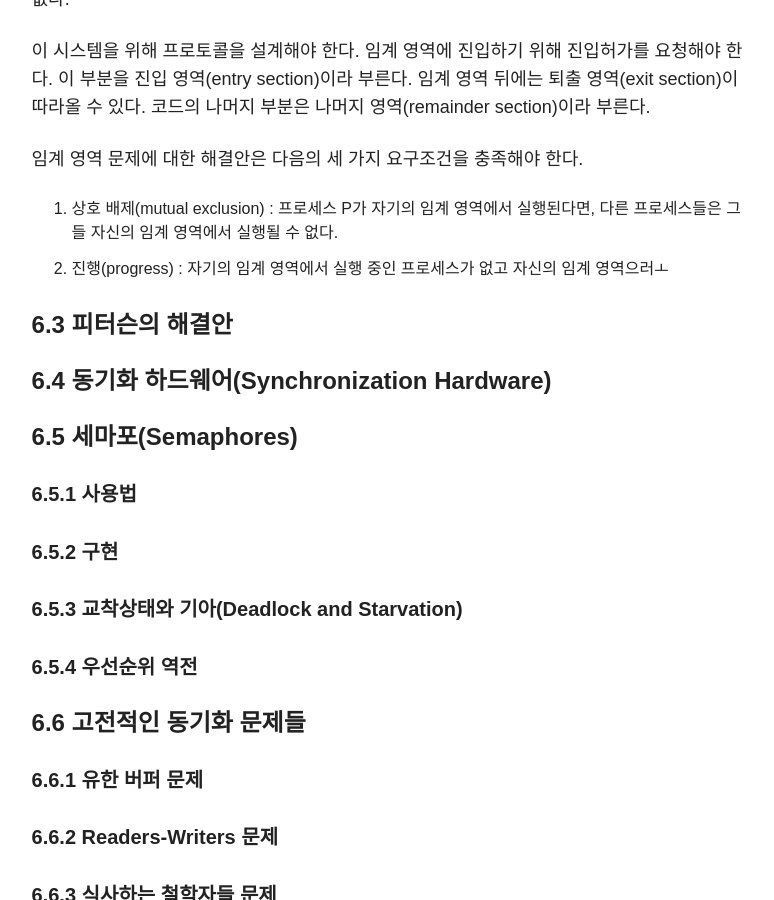
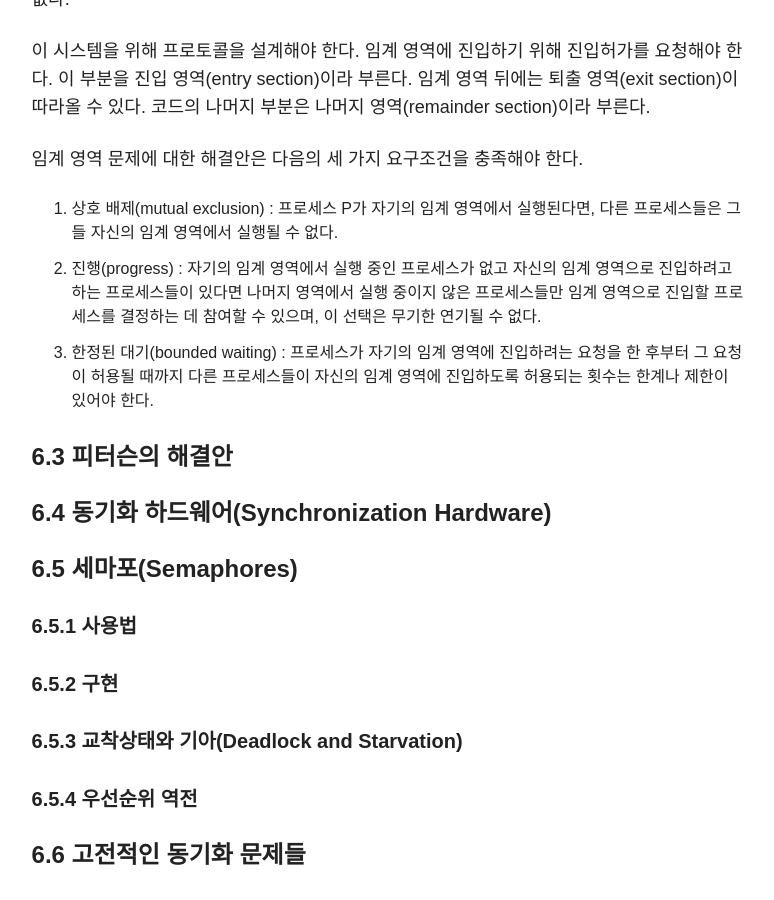
Before and after one commit to epi4/epi4.github.io, a Jekyll site: the page built from _posts/programming/2017-08-23-운영체제 06.md, in a window 1280 px wide and 900 px high, scrolled down 948 px. Shown: the whole window, without its empty margins (348-1122 px from the left). Built offline with Jekyll 4.4.1, drawn with Linux system fonts in a browser that asks for light colours; nearby versions of some CDN libraries; comment, search, counter and statistics services are not loaded.

Commit message:
오타 수정해서 임시 올림

```diff
--- a/_posts/programming/2017-08-23-운영체제 06.md
+++ b/_posts/programming/2017-08-23-운영체제 06.md
@@ -26,7 +26,8 @@ share: true
 임계 영역 문제에 대한 해결안은 다음의 세 가지 요구조건을 충족해야 한다.
 
 1. 상호 배제(mutual exclusion) : 프로세스 P가 자기의 임계 영역에서 실행된다면, 다른 프로세스들은 그들 자신의 임계 영역에서 실행될 수 없다.
-2. 진행(progress) : 자기의 임계 영역에서 실행 중인 프로세스가 없고 자신의 임계 영역으러ㅗ
+2. 진행(progress) : 자기의 임계 영역에서 실행 중인 프로세스가 없고 자신의 임계 영역으로 진입하려고 하는 프로세스들이 있다면 나머지 영역에서 실행 중이지 않은 프로세스들만 임계 영역으로 진입할 프로세스를 결정하는 데 참여할 수 있으며, 이 선택은 무기한 연기될 수 없다.
+3. 한정된 대기(bounded waiting) : 프로세스가 자기의 임계 영역에 진입하려는 요청을 한 후부터 그 요청이 허용될 때까지 다른 프로세스들이 자신의 임계 영역에 진입하도록 허용되는 횟수는 한계나 제한이 있어야 한다.
 
 #### 6.3 피터슨의 해결안
 
```
